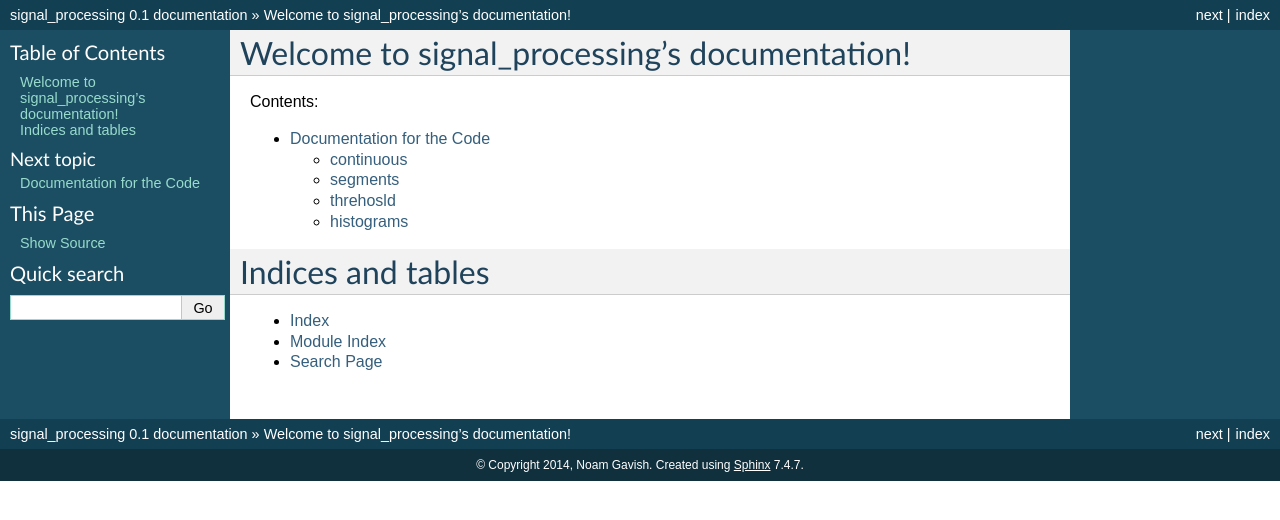
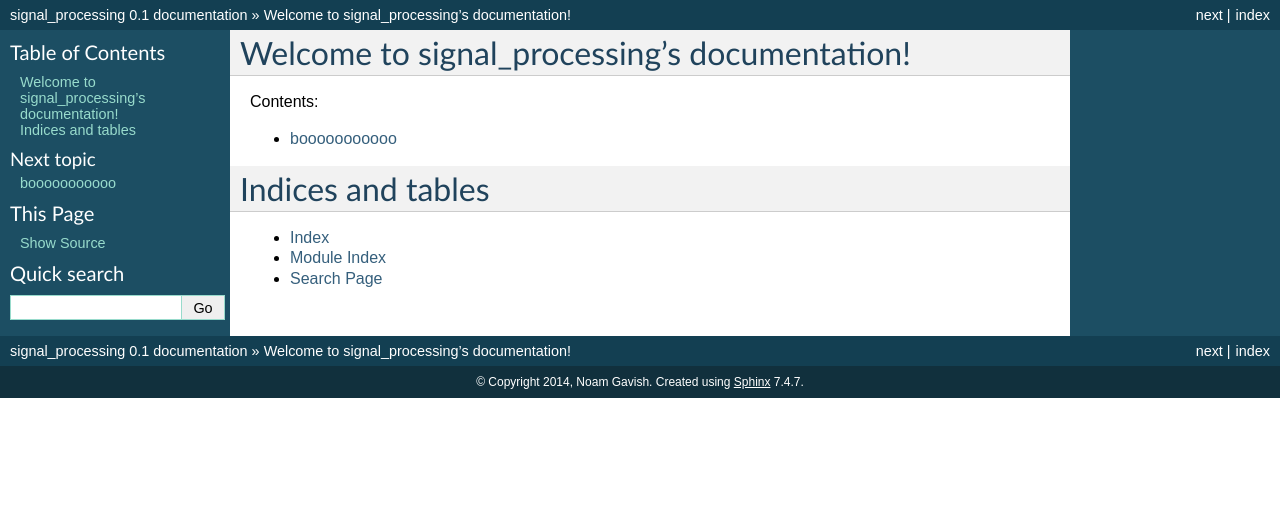
Before and after one commit to tromer/signal_processing, a Sphinx documentation site: the page built from signal_processing/doc/source/index.rst, in a window 1280 px wide. Shown: the top 520 px of the page. Built offline with Sphinx 7.4.7, drawn with Linux system fonts in a browser that asks for light colours.

```diff
--- a/signal_processing/doc/source/code.rst
+++ b/signal_processing/doc/source/code.rst
@@ -1,31 +1,8 @@
-
-Documentation for the Code
-**************************
-
-.. automodule:: signal_processing
-
-continuous
-============
-.. automodule:: signal_processing.continuous
-
-.. autoclass:: signal_processing.ContinuousData
-    :members:
-
-segments
-===========
-.. automodule:: signal_processing.segments
-    :members:
-
-
-threhosld
-=========================
-
-
+booooooooooo
+*******************
 .. automodule:: signal_processing.threshold
     :members:
 
-histograms
-=============================
-
-.. automodule:: signal_processing.histograms
-   :members:
+.. autoclass:: signal_processing.Segment
+    :members:
+    :special-members:
--- a/signal_processing/doc/source/conf.py
+++ b/signal_processing/doc/source/conf.py
@@ -31,9 +31,11 @@ sys.path.insert(0, os.path.abspath('../'))
 extensions = [
     'sphinx.ext.autodoc',
     'numpydoc',
+    'sphinx.ext.autosummary',
     'sphinx.ext.intersphinx',
     'sphinx.ext.ifconfig',
     'sphinx.ext.viewcode',
+    'sphinx.ext.todo',
 ]
 
 # Add any paths that contain templates here, relative to this directory.
--- a/signal_processing/doc/source/index.rst
+++ b/signal_processing/doc/source/index.rst
@@ -15,6 +15,7 @@ Contents:
 
 
 
+
 Indices and tables
 ==================
 
```
